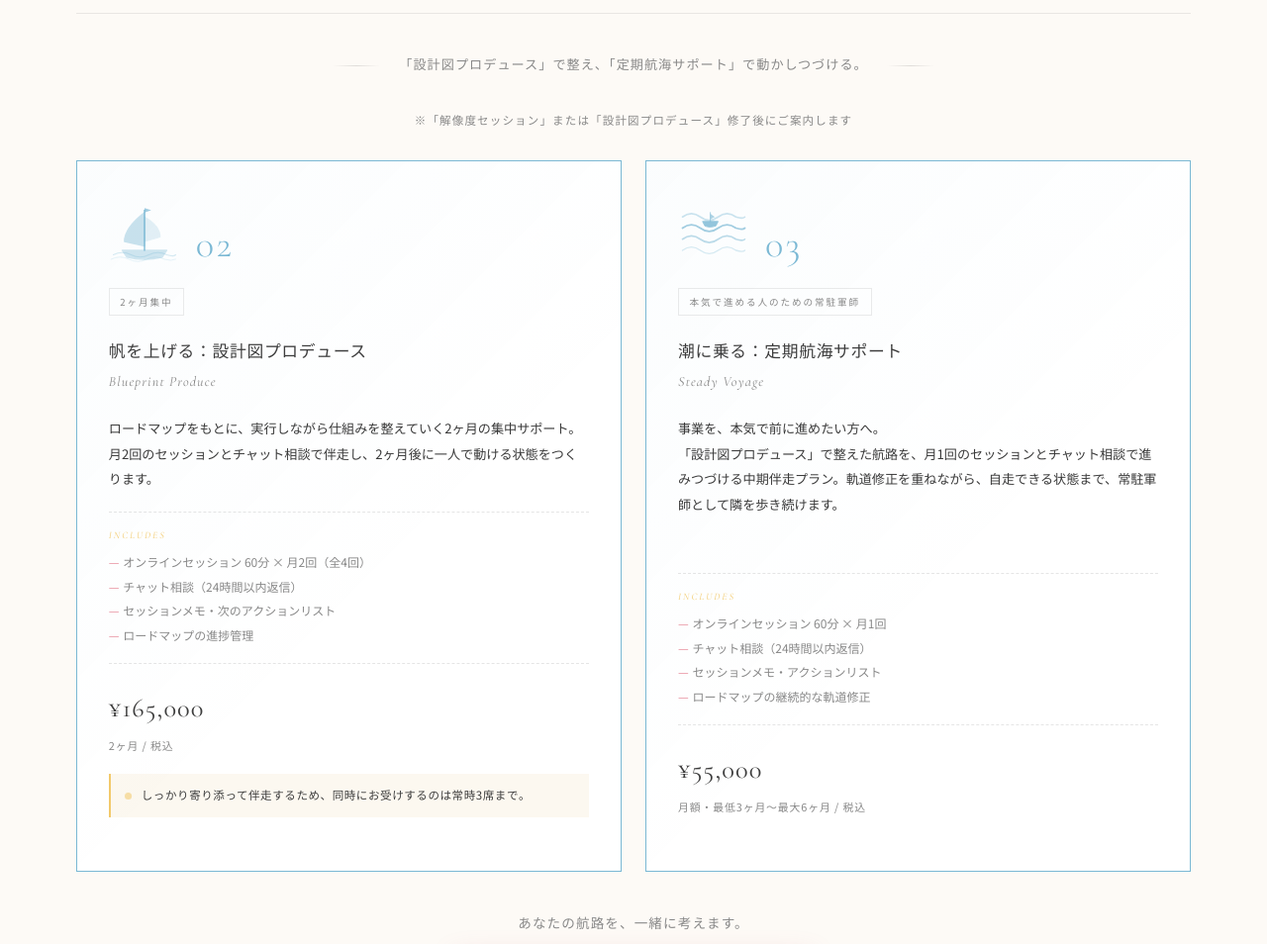
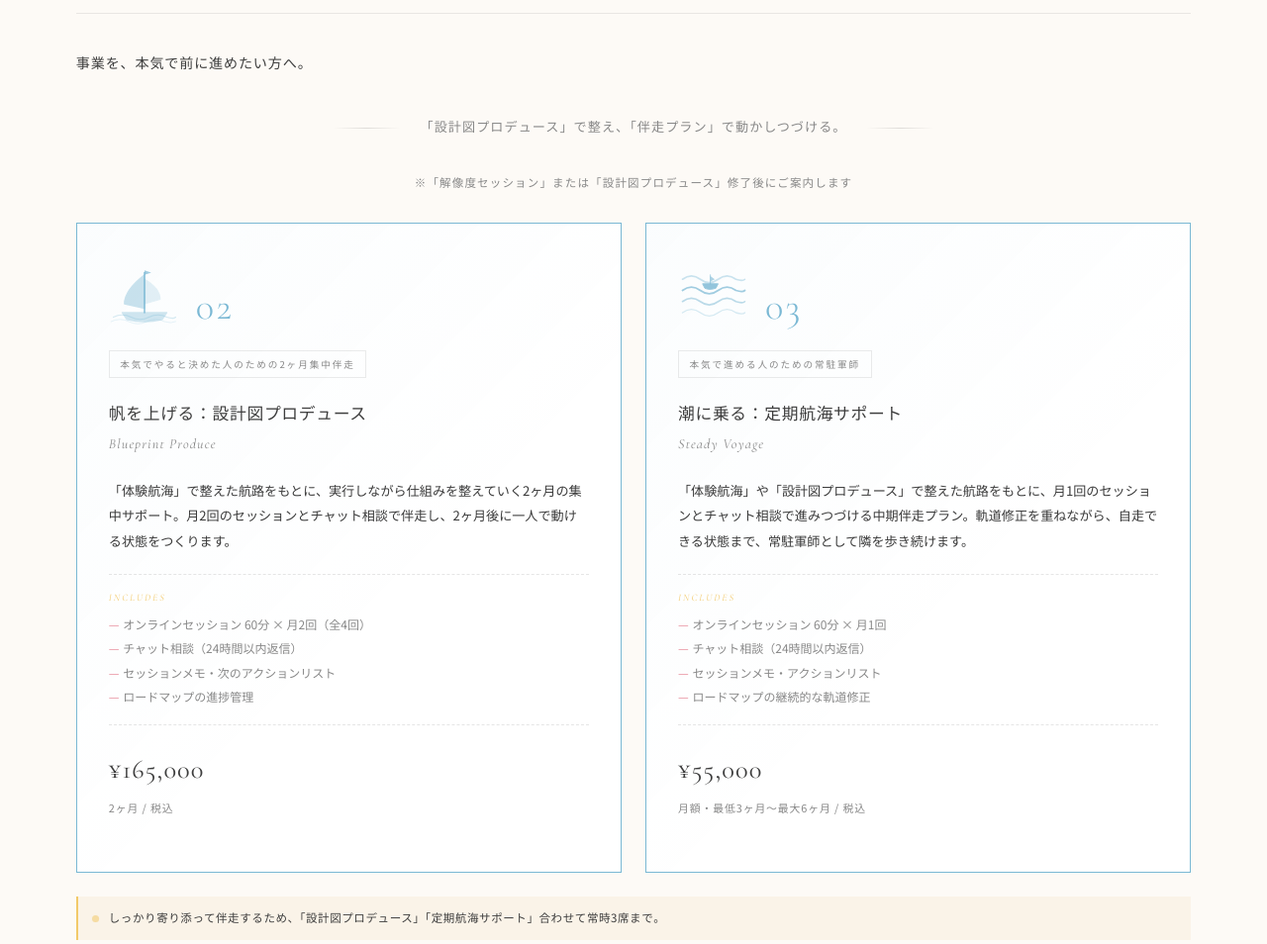
Before and after one commit to mmaeda0502-Irodori/irodori-and-co-site, a plain HTML site: page index.html in a window 1280 px wide. Shown: the part 4126-5080 px from the top of the page at 99% size. Drawn offline with nearby package versions, Linux system fonts and the light colour scheme.

Commit message:
Add files via upload

```diff
--- a/index.html
+++ b/index.html
@@ -1360,11 +1360,12 @@ footer {
         <span class="svc-group-en">Voyage Plans</span>
         <span class="svc-group-jp">伴走プラン</span>
       </div>
-
-      <!-- ②→③の繋ぎ（上に移動） -->
+      <p style="font-size:.88rem;color:var(--ink);letter-spacing:.06em;line-height:1.9;margin-bottom:1.8rem;">事業を、本気で前に進めたい方へ。</p>
+
+      <!-- ②→③の繋ぎ -->
       <div class="svc-bridge">
         <span class="svc-bridge-line"></span>
-        <p class="svc-bridge-text">「設計図プロデュース」で整え、「定期航海サポート」で動かしつづける。</p>
+        <p class="svc-bridge-text">「設計図プロデュース」で整え、「伴走プラン」で動かしつづける。</p>
         <span class="svc-bridge-line"></span>
       </div>
       <p style="text-align:center;font-size:.72rem;color:var(--muted);letter-spacing:.1em;margin-bottom:1.8rem;">※「解像度セッション」または「設計図プロデュース」修了後にご案内します</p>
@@ -1392,11 +1393,11 @@ footer {
           </div>
             <span class="svc-card-index n-blue">02</span>
           </div>
-          <span class="svc-card-tag">2ヶ月集中</span>
+          <span class="svc-card-tag">本気でやると決めた人のための2ヶ月集中伴走</span>
           <h3 class="svc-card-title">帆を上げる：設計図プロデュース</h3>
           <div class="svc-card-en">Blueprint Produce</div>
           <p class="svc-card-desc">
-            ロードマップをもとに、実行しながら仕組みを整えていく2ヶ月の集中サポート。月2回のセッションとチャット相談で伴走し、2ヶ月後に一人で動ける状態をつくります。
+            「体験航海」で整えた航路をもとに、実行しながら仕組みを整えていく2ヶ月の集中サポート。月2回のセッションとチャット相談で伴走し、2ヶ月後に一人で動ける状態をつくります。
           </p>
           <div class="svc-card-includes">
             <span class="svc-card-includes-label">Includes</span>
@@ -1409,10 +1410,6 @@ footer {
           </div>
           <div class="svc-card-price">¥165,000</div>
           <div class="svc-card-price-note">2ヶ月 / 税込</div>
-          <div class="svc-scarcity-note">
-            <span class="svc-scarcity-dot"></span>
-            <span>しっかり寄り添って伴走するため、同時にお受けするのは<strong>常時3席まで</strong>。</span>
-          </div>
         </div>
 
         <!-- ③ 潮に乗る -->
@@ -1437,8 +1434,7 @@ footer {
           <h3 class="svc-card-title">潮に乗る：定期航海サポート</h3>
           <div class="svc-card-en">Steady Voyage</div>
           <p class="svc-card-desc">
-            事業を、本気で前に進めたい方へ。<br>
-            「設計図プロデュース」で整えた航路を、月1回のセッションとチャット相談で進みつづける中期伴走プラン。軌道修正を重ねながら、自走できる状態まで、常駐軍師として隣を歩き続けます。
+            「体験航海」や「設計図プロデュース」で整えた航路をもとに、月1回のセッションとチャット相談で進みつづける中期伴走プラン。軌道修正を重ねながら、自走できる状態まで、常駐軍師として隣を歩き続けます。
           </p>
           <div class="svc-card-includes">
             <span class="svc-card-includes-label">Includes</span>
@@ -1453,6 +1449,12 @@ footer {
           <div class="svc-card-price-note">月額・最低3ヶ月〜最大6ヶ月 / 税込</div>
         </div>
 
+      </div>
+
+      <!-- ②③共通 席数注記 -->
+      <div class="svc-scarcity-note" style="margin-top:1.5rem;">
+        <span class="svc-scarcity-dot"></span>
+        <span>しっかり寄り添って伴走するため、「設計図プロデュース」「定期航海サポート」合わせて<strong>常時3席まで</strong>。</span>
       </div>
 
       <!-- 伴走プラン統一CTA -->
```
